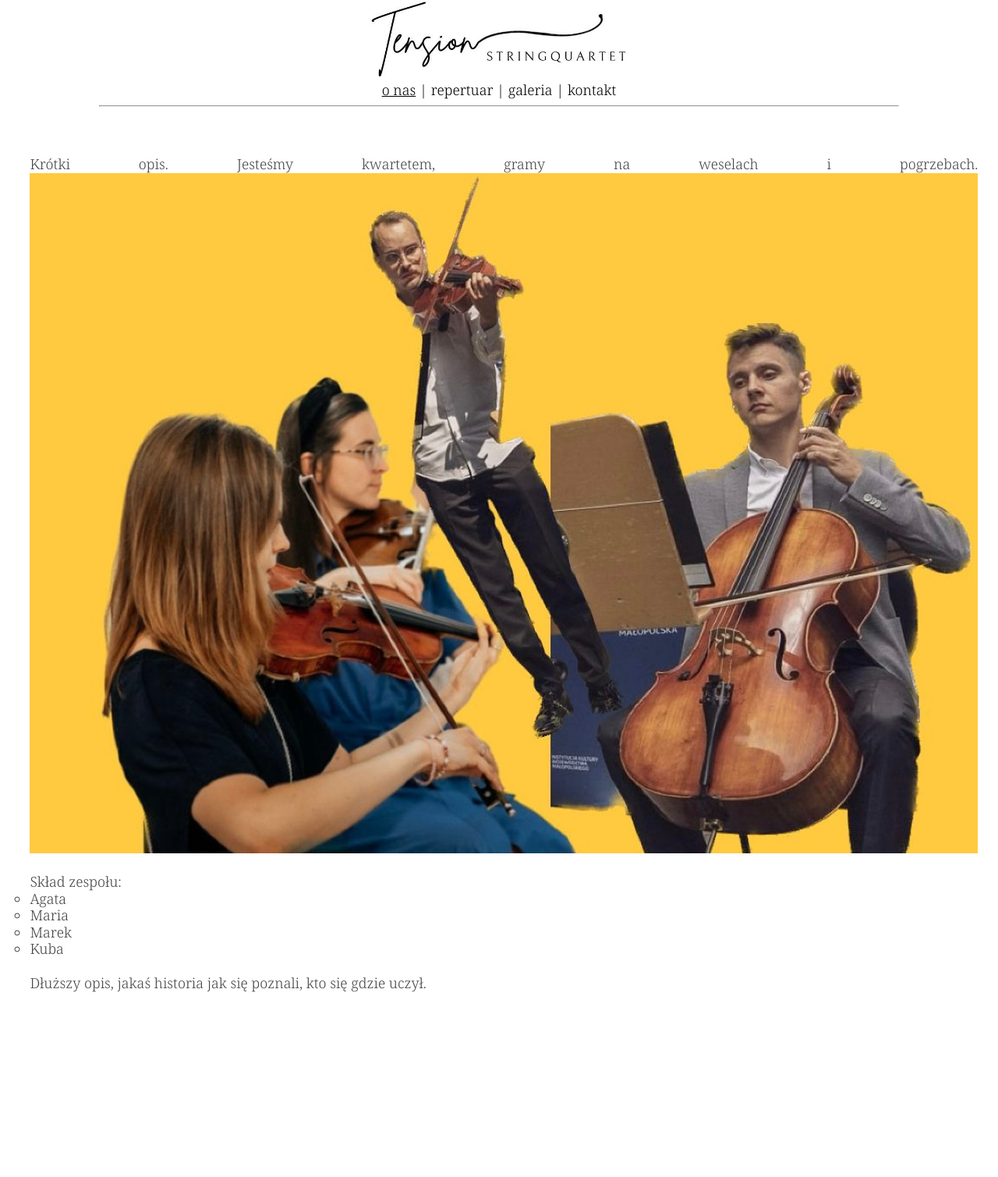
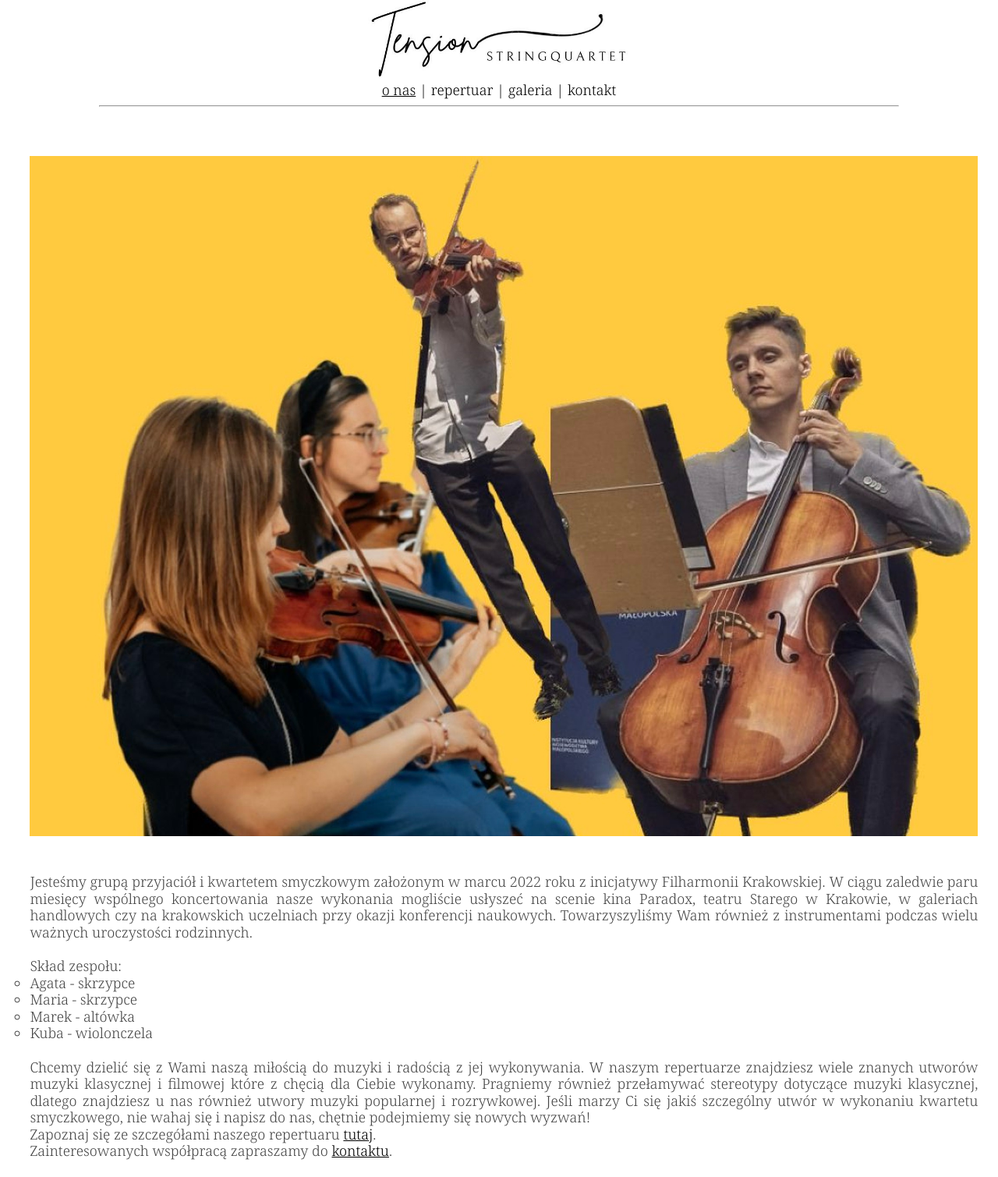
Before and after one commit to kr315/kr315.github.io, a PHP site: page /qrtt/index.html in a window 1280 px wide. Shown: the whole page at 78% size. Before the commit the page ends 1272 px from the top, so only its background shows below. Run offline with PHP 8.4, Linux system fonts and the light colour scheme.

Commit message:
kłąrteto

```diff
--- a/qrtt/index.html
+++ b/qrtt/index.html
@@ -28,17 +28,30 @@
 
         <div id="content">
 <!-- CONTENT BEGIN -->
-            Krótki opis. Jesteśmy kwartetem, gramy na weselach i pogrzebach.
             <img src="foto.jpg" style="width: 100%;">
             <br><br>
-            <ul> Skład zespołu:
-                <li>Agata</li>
-                <li>Maria</li>
-                <li>Marek</li>
-                <li>Kuba</li>
-            </ul>
+
             <br>
-            Dłuższy opis, jakaś historia jak się poznali, kto się gdzie uczył.
+Jesteśmy grupą przyjaciół i kwartetem smyczkowym założonym w marcu 2022 roku z inicjatywy Filharmonii Krakowskiej.
+W ciągu zaledwie paru miesięcy wspólnego koncertowania nasze wykonania mogliście usłyszeć na scenie kina Paradox, teatru Starego w Krakowie,
+w galeriach handlowych czy na krakowskich uczelniach przy okazji konferencji naukowych.
+Towarzyszyliśmy Wam również z instrumentami podczas wielu ważnych uroczystości rodzinnych.
+<br><br>
+<ul> Skład zespołu:
+    <li>Agata - skrzypce </li>
+    <li>Maria - skrzypce</li>
+    <li>Marek - altówka</li>
+    <li>Kuba - wiolonczela</li>
+</ul>
+<br>
+Chcemy dzielić się z Wami naszą miłością do muzyki i radością z jej wykonywania. W naszym repertuarze znajdziesz wiele znanych
+utworów muzyki klasycznej i filmowej które z chęcią dla Ciebie wykonamy.
+Pragniemy również przełamywać stereotypy dotyczące muzyki klasycznej, dlatego znajdziesz u nas również utwory muzyki popularnej i rozrywkowej.
+Jeśli marzy Ci się jakiś szczególny utwór w wykonaniu kwartetu smyczkowego, nie wahaj się i napisz do nas, chętnie podejmiemy się nowych wyzwań!
+<br>Zapoznaj się ze szczegółami naszego repertuaru <a href="repertuar.html" style="text-decoration: underline;">tutaj</a>.
+<br>Zainteresowanych współpracą zapraszamy do <a href="kontakt.html" style="text-decoration: underline;">kontaktu</a>.
+
+<br><br>
 <!-- CONTENT END -->
         </div>
     </body>
--- a/qrtt/style.css
+++ b/qrtt/style.css
@@ -105,3 +105,7 @@ div#content li{
     list-style-type: circle;
     font-size: normal;
 }
+
+.inline-link {
+    text-decoration: underline;
+}
```
Also changed, not shown: 1 other file.
